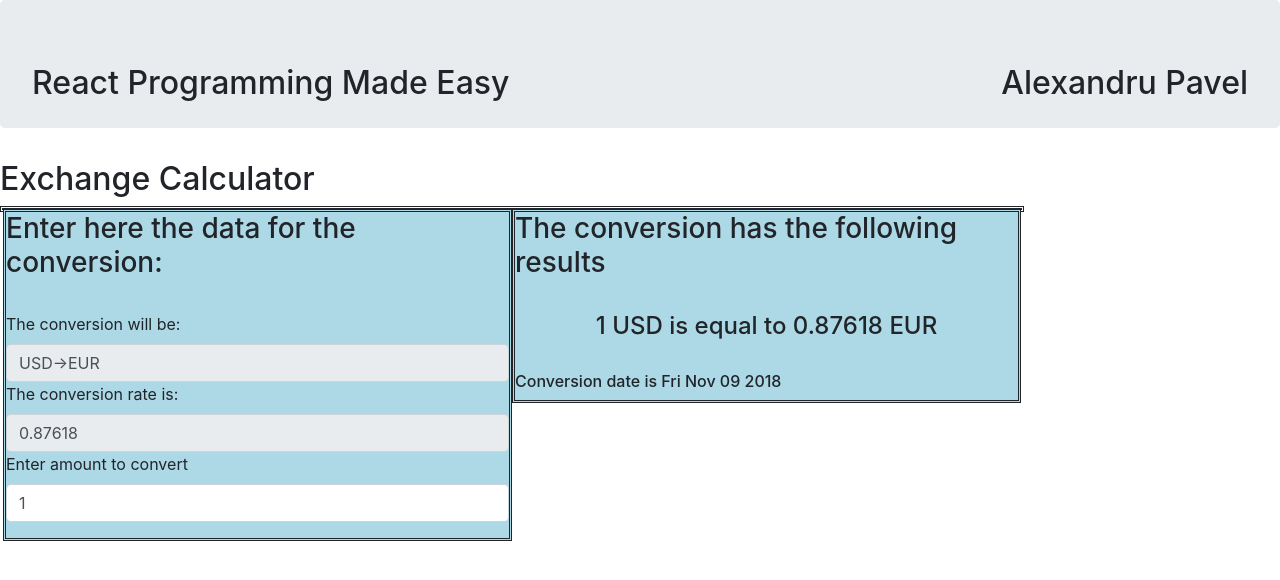
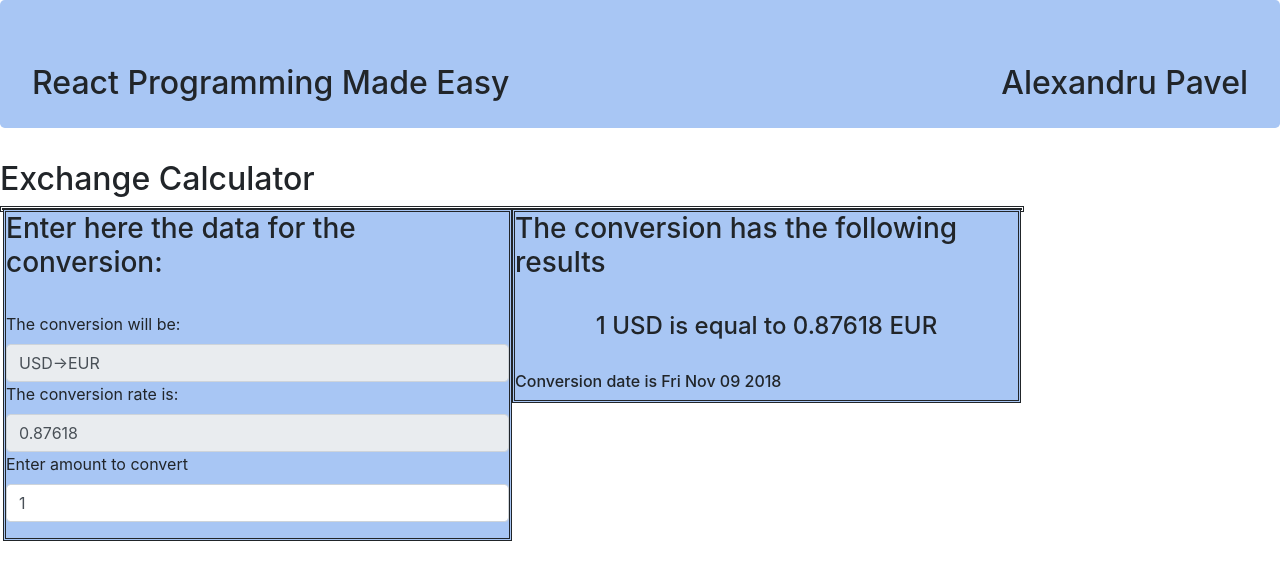
Before and after one commit to AlexandruPavel8/calculator, a React (Create React App) app: page / in a window 1280 px wide. Shown: the top 580 px of the page. Built offline with nearby package versions, Linux system fonts and the light colour scheme.

Commit message:
Minor Changes to Style

```diff
--- a/package.json
+++ b/package.json
@@ -3,6 +3,7 @@
   "version": "0.1.0",
   "private": true,
   "dependencies": {
+    "google-currency": "^1.0.7",
     "react": "^16.6.1",
     "react-bootstrap": "^0.32.4",
     "react-dom": "^16.6.1",
--- a/public/index.html
+++ b/public/index.html
@@ -9,12 +9,14 @@
     <noscript>
       You need to enable JavaScript to run this app.
     </noscript>
-    <div id="header" class="jumbotron">
+    <div id="header" style="background-color: #a8c6f4;" class="jumbotron">
       <h2 style="text-align:left;float:left;">React Programming Made Easy</h2>
       <h2 style="text-align:right;float:right;">Alexandru Pavel</h2>
     </div>
 
-    <div id="root"></div>
+    <div id="root">
+
+    </div>
     <!--
       This HTML file is a template.
       If you open it directly in the browser, you will see an empty page.
--- a/src/Calculator.css
+++ b/src/Calculator.css
@@ -5,12 +5,12 @@
   .calculatorStyle {
     float:left;
     width: 50%;
-    background-color: lightblue;
+    background-color: #a8c6f4;
     border-style: double;
   }
   .summaryStyle {
     float:right;
     width: 50%;
-    background-color: lightblue;
+    background-color: #a8c6f4;
     border-style: double;
   }
--- a/src/Calculator.js
+++ b/src/Calculator.js
@@ -28,7 +28,7 @@ class Calculator extends Component {
                         <ControlLabel>The conversion will be:</ControlLabel>
                         <FormControl readOnly
                             type="text"
-                            value={this.props.convert}
+                            value={this.props.conversionFromTo}
                         />
 
                         <ControlLabel>The conversion rate is:</ControlLabel>
@@ -47,10 +47,11 @@ class Calculator extends Component {
                     </FormGroup>
                 </form>
             </div>
+
             <div className="summaryStyle">
             <h3>The conversion has the following results</h3>
             <br/>
-            <Summary amount={this.state.value} rate={this.props.rate} currencies={this.props.convert} date={this.props.date} />
+            <Summary amount={this.state.value} rate={this.props.rate} conversionFromTo={this.props.conversionFromTo} date={this.props.date} />
             </div>
           </div>
         );
--- a/src/Main.js
+++ b/src/Main.js
@@ -5,7 +5,7 @@ class Main extends Component {
   render() {
     return (
       <div id="MainDiv">
-        <Calculator convert="USD->EUR" date={new Date()} rate={0.87618} />
+        <Calculator conversionFromTo="USD->EUR" date={new Date()} rate={0.87618} />
       </div>
     );
   }
--- a/src/Summary.js
+++ b/src/Summary.js
@@ -2,11 +2,11 @@ import React, { Component } from 'react';
 
 class Summary extends Component {
   render() {
-    const conversion = this.props.rate * this.props.amount;
-    const conversionCurrency = this.props.currencies.split("->");
+    const conversionAmount = this.props.rate * this.props.amount;
+    const conversionCurrency = this.props.conversionFromTo.split("->");
     return (
       <div id = "SummaryDiv">
-        <h4 align="center">{this.props.amount} {conversionCurrency[0]} is equal to {conversion} {conversionCurrency[1]}</h4>
+        <h4 align="center">{this.props.amount} {conversionCurrency[0]} is equal to {conversionAmount} {conversionCurrency[1]}</h4>
         <br/>
         <h6 align="left">Conversion date is {this.props.date.toDateString()}</h6>
       </div>
```
Also changed, not shown: 1 other file (tests, documents, lock files or other folders).
